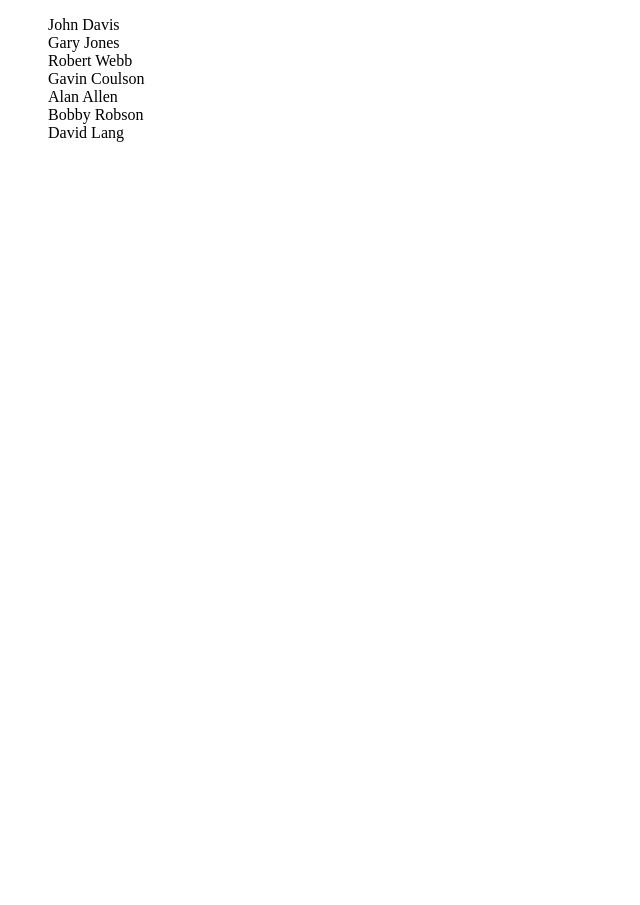
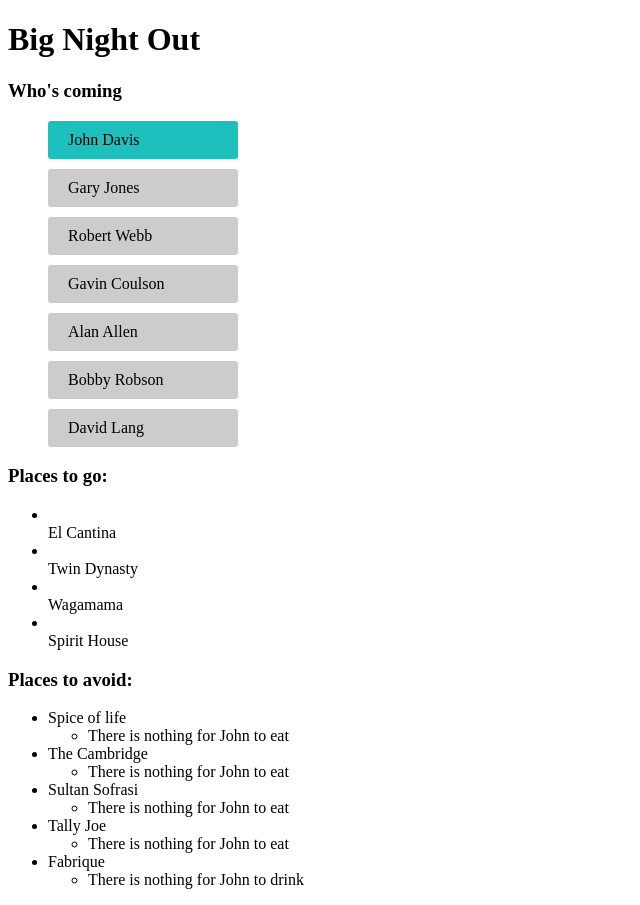
Before and after one commit to rickyclegg/BigNightOut, a website: page app/index.html in a window 1280 px wide. Both pictures are taken after a click on the item "John Davis". Shown: the whole page, without its empty margins (0-640 px from the left). Before the commit the page ends 800 px from the top, so only its background shows below. Drawn offline with Linux system fonts and the light colour scheme.

```diff
--- a/app/index.html
+++ b/app/index.html
@@ -18,12 +18,28 @@
       <p class="browserupgrade">You are using an <strong>outdated</strong> browser. Please <a href="http://browsehappy.com/">upgrade your browser</a> to improve your experience.</p>
     <![endif]-->
 
-    <div class="loading-component">Loading...</div>
-    <ul class="user-list"></ul>
+
+    <div id="app">
+      <h1>Big Night Out</h1>
+      <div class="loading-component">Loading...</div>
+      <h3>Who's coming</h3>
+      <ul class="user-list"></ul>
+      <h3>Places to go:</h3>
+      <ul class="can-go-places"></ul>
+      <h3>Places to avoid:</h3>
+      <ul class="cannot-go-places"></ul>
+    </div>
 
     <!-- build:js scripts/main.js -->
+    <script src="scripts/App.js"></script>
+    <script src="scripts/UserState.js"></script>
     <script src="scripts/VenueMapper.js"></script>
-    <script src="scripts/main.js"></script>
     <!-- endbuild -->
+
+    <script type="text/javascript">
+      var app = new timeout.App(document.getElementById('app'));
+
+      app.start();
+    </script>
   </body>
 </html>
--- /dev/null
+++ b/app/scripts/App.js
@@ -0,0 +1,115 @@
+window.timeout = window.timeout || {};
+window.timeout.App = class App {
+  constructor(element) {
+    this.element = element;
+  }
+
+  start() {
+    this._getData().then(([usersData, venuesData]) => {
+      this.usersData = usersData;
+      this.venuesData = venuesData;
+
+      this._hideLoader();
+      this._setupUsers();
+      this._setupState();
+      this._updateResults();
+    });
+  }
+
+  _getData() {
+    return Promise.all([
+      fetch('/data/users.json'),
+      fetch('/data/venues.json')
+    ])
+      .then(([userRes, venuesRes]) => {
+        return Promise.all([
+          userRes.json(),
+          venuesRes.json()
+        ]);
+      });
+  }
+
+  _hideLoader() {
+    this.element.querySelector(timeout.App.SELECTOR_LOADER).style.setProperty('display', 'none');
+  }
+
+  _setupUsers() {
+    const userListEl = this.element.querySelector(timeout.App.SELECTOR_USER_LIST);
+
+    userListEl.innerHTML =
+      this.usersData.map(user => `<li class="list-item">${user.name}</li>`).join('');
+
+    userListEl.onclick = this._onUserClick.bind(this);
+  }
+
+  _setupState() {
+    this.state = new timeout.UserState();
+  }
+
+  _onUserClick(event) {
+    const listItem = event.target;
+    const [selectedUser] = this.usersData.filter(user => user.name === listItem.innerText);
+    const isSelected = listItem.classList.contains(timeout.App.CLASS_SELECTED);
+
+    if (selectedUser && isSelected) {
+      this.state.remove(selectedUser);
+      listItem.classList.remove(timeout.App.CLASS_SELECTED);
+    } else if (selectedUser && !isSelected) {
+      this.state.add(selectedUser);
+      listItem.classList.add(timeout.App.CLASS_SELECTED);
+    }
+
+    this._updateResults();
+  }
+
+  _updateResults() {
+    const vm = new timeout.VenueMapper(this.state.selectedUsers, this.venuesData);
+    const {canGo, cannotGo} = vm.getVenueAvailability();
+
+    this._renderSafePlaces(canGo);
+    this._renderUnsafePlaces(cannotGo);
+  }
+
+  _renderSafePlaces(canGo) {
+    const canGoList = this.element.querySelector(timeout.App.SELECTOR_CAN_GO);
+
+    if (this._canRenderSafePlaces(canGo)) {
+      canGoList.innerHTML =
+        canGo.map(venue => `<li></li>${venue}</li>`)
+          .join('');
+    } else {
+      canGoList.innerHTML = '<li>There\'s nowhere that suits everyone</li>';
+    }
+  }
+
+  _canRenderSafePlaces(canGo) {
+    return canGo.length > 0 && this.state.selectedUsers.length > 0;
+  }
+
+  _renderUnsafePlaces(cannotGo) {
+    const cannotGoList = this.element.querySelector(timeout.App.SELECTOR_CANNOT_GO);
+
+    if (this._canRenderUnsafePlaces(cannotGo)) {
+      cannotGoList.innerHTML =
+        cannotGo.map(venue => {
+          const reasons = venue.reasons.map(reason => `<li>${reason}</li>`)
+            .join('');
+
+          return `<li>${venue.name}<ul>${reasons}</ul></li>`;
+        })
+          .join('');
+    } else {
+      cannotGoList.innerHTML = '<li>You\'re good to go</li>';
+    }
+  }
+
+  _canRenderUnsafePlaces(canGo) {
+    return canGo.length > 0 && this.state.selectedUsers.length > 0;
+  }
+};
+
+window.timeout.App.SELECTOR_LOADER = '.loading-component';
+window.timeout.App.SELECTOR_USER_LIST = '.user-list';
+window.timeout.App.SELECTOR_CAN_GO = '.can-go-places';
+window.timeout.App.SELECTOR_CANNOT_GO = '.cannot-go-places';
+window.timeout.App.CLASS_SELECTED = 'list-item-selected';
--- a/app/scripts/UserState.js
+++ b/app/scripts/UserState.js
@@ -1,4 +1,5 @@
-export default class UserState {
+window.timeout = window.timeout || {};
+window.timeout.UserState = class UserState {
   get selectedUsers() {
     return this._selectedUsers;
   }
@@ -28,4 +29,4 @@
       this._selectedUsers.splice(userIndex, 1);
     }
   }
-}
+};
--- a/app/scripts/VenueMapper.js
+++ b/app/scripts/VenueMapper.js
@@ -1,4 +1,5 @@
-export default class VenueMapper {
+window.timeout = window.timeout || {};
+window.timeout.VenueMapper = class VenueMapper {
 
   static _createReason(fullName, reason) {
     const [firstName] = fullName.split(' ');
@@ -50,4 +51,4 @@
 
     return reasons;
   }
-}
+};
--- a/app/scripts/main.js
+++ /dev/null
@@ -1,27 +0,0 @@
-(() => {
-  function hideLoader() {
-    document.querySelector('.loading-component').style.setProperty('display', 'none');
-  }
-
-  function setupUsers(users) {
-    const userListEl = document.querySelector('.user-list');
-
-    userListEl.innerHTML =
-      users.map(user => `<li class="list-item">${user.name}</li>`).join('');
-  }
-
-  Promise.all([
-    fetch('/data/users.json'),
-    fetch('/data/venues.json')
-  ])
-    .then(([userRes, venuesRes]) => {
-      return Promise.all([
-        userRes.json(),
-        venuesRes.json()
-      ]);
-    })
-    .then(([usersData]) => {
-      hideLoader();
-      setupUsers(usersData);
-    });
-})();
--- a/app/styles/main.css
+++ b/app/styles/main.css
@@ -1,10 +1,17 @@
 .list-item {
+  background: #cccccc;
+  border-radius: 3px;
   cursor: pointer;
   list-style: none;
-  margin: 0;
-  padding: 0;
+  margin: 0 0 10px 0;
+  padding: 10px 20px;
+  width: 150px;
 }
 
 .list-item:hover {
-  color: #FF00FF;
+  background: #b6b6b6;
 }
+
+.list-item-selected {
+  background: #1dc0bd;
+}
--- a/jasmine.json
+++ b/jasmine.json
@@ -1,6 +1,6 @@
 {
   "spec_files": [
-    "app/scripts/**/*.spec.js"
+    "app/scripts/**/*.js"
   ],
   "stopSpecOnExpectationFailure": false,
   "random": false
```
Also changed, not shown: app/scripts/UserState.spec.js (+7 -15 lines), app/scripts/VenueMapper.spec.js (+6 -9 lines), app/scripts/main.spec.js (deleted, +0 -5 lines), 1 other file.
